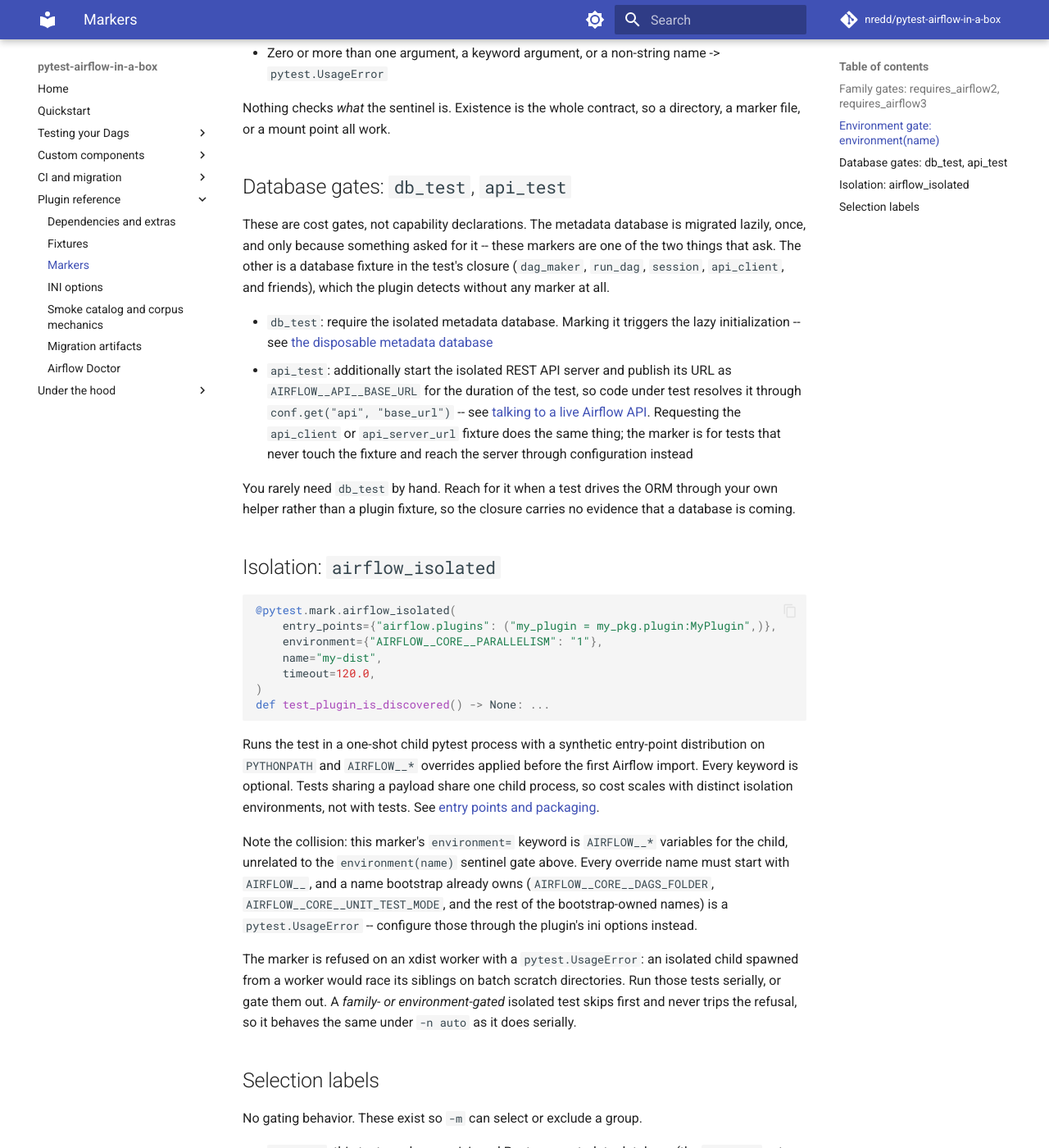
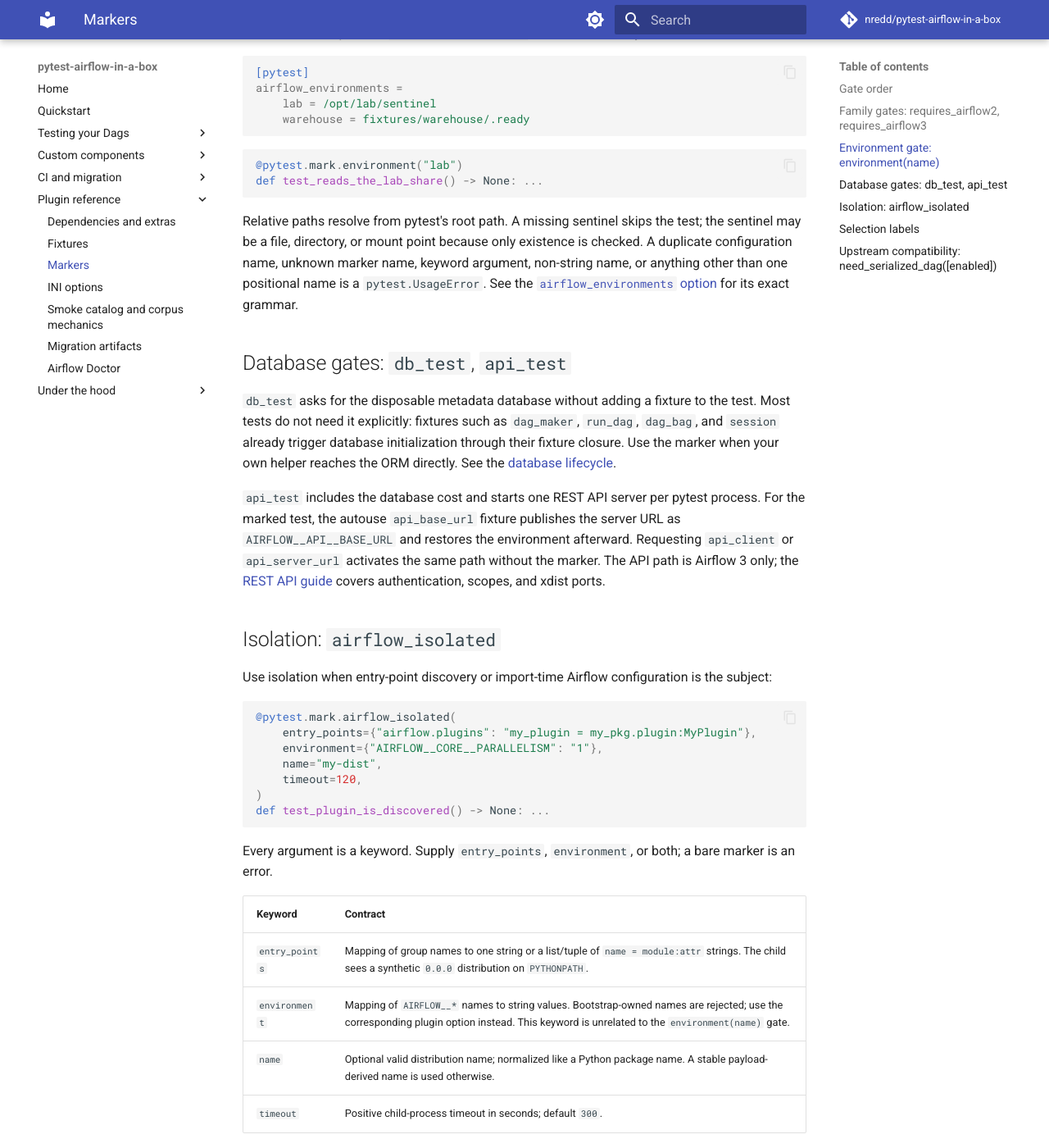
Before and after one commit to nredd/pytest-airflow-in-a-box, an MkDocs documentation site: the page built from docs/reference/markers.md, in a window 1280 px wide and 1400 px high, scrolled down 1986 px. Shown: the whole window at 82% size. Built offline with MkDocs 1.6.1 and Material for MkDocs 9.7.7, drawn with Linux system fonts in a browser that asks for light colours; comment, search, counter and statistics services are not loaded; some of the changed text lies outside the part shown.

Commit message:
docs: complete markers reference

````diff
--- a/docs/reference/markers.md
+++ b/docs/reference/markers.md
@@ -1,27 +1,37 @@
 # Markers
 
-Every marker here is a *gate*: it decides whether a test runs at all, and what the run has
-to pay for before it does. `pytest --markers` prints the same names with none of that, so
-this page is the vocabulary and the ordering.
+The plugin registers ten markers. Three gate execution, two activate resources, one creates an
+isolated child process, three are selection labels, and one is an upstream-compatible no-op.
+Use `pytest --markers` for the short descriptions; this page records their costs and behavior.
 
-Gate precedence, the order the plugin applies them in `pytest_runtest_setup`:
+| Marker | Apply it when | Effect |
+| --- | --- | --- |
+| `requires_airflow2` | The test is valid only on Airflow 2 | Import-free family gate; skips on Airflow 3 or without Airflow. |
+| `requires_airflow3` | The test is valid only on Airflow 3 | Import-free family gate; skips on Airflow 2 or without Airflow. |
+| `environment(name)` | The test needs an external environment represented by a sentinel path | Skips when the configured sentinel is absent; malformed or unknown names are errors. |
+| `db_test` | Your code reaches the metadata database without requesting a database fixture | Triggers lazy database initialization. |
+| `api_test` | Your code discovers the REST API through Airflow configuration instead of an API fixture | Triggers the database and API server, then publishes `api.base_url` for that test. Airflow 3 only. |
+| `airflow_isolated(...)` | Airflow must discover synthetic entry points or read different `AIRFLOW__*` values before import | Runs the test in a one-shot child pytest process. |
+| `postgres` | The test belongs in a Postgres-selected run | Label only; it neither selects Postgres nor checks Docker. |
+| `compat` | The test exercises the public consumer contract across certified runtimes | Label only; used by this repository's compatibility matrix. |
+| `smoke` | The item is one of the plugin's generated corpus checks | Label added automatically; the smoke option controls collection. |
+| `need_serialized_dag([enabled])` | An upstream-derived test carries this compatibility marker | Validated no-op; every persisted Dag already serializes. |
 
-1. Family -- `requires_airflow2` / `requires_airflow3`
-2. Environment -- `environment(name)`
-3. Isolation refusal -- `airflow_isolated` under xdist
-4. Database -- `db_test` / `api_test`
+## Gate order
 
-The order is the point. Family and environment gates run *before* the database check, so a
-test that is going to skip never pays the Airflow import or the metadata migration. The same
-ordering runs a second time at the end of collection: `_requires_database_at_collection`
-applies the family and environment gates to each database-marked item, and if every one of
-them would skip, the run initializes no database at all.
+Before a marked test runs, the plugin applies gates in this order:
+
+1. `requires_airflow2` / `requires_airflow3`
+2. `environment(name)`
+3. the `airflow_isolated` refusal under xdist
+4. `db_test` / `api_test` database initialization
+
+Family and environment gates therefore skip before an Airflow import or database migration.
+At the end of collection, the plugin makes the same prediction for database-using items; a
+serial run initializes no database when every such item will be gated out. Xdist workers
+initialize on their first surviving database test instead.
 
 ## Family gates: `requires_airflow2`, `requires_airflow3`
-
-Run this test only on the named Airflow family, auto-skip elsewhere. This is the marker pair
-that lets one suite stay green on both sides of a 2 -> 3 upgrade -- see
-[Migrating from Airflow 2 to 3](../guide/migration.md#migration-strict-mode).
 
 ```python
 import pytest
@@ -32,31 +42,21 @@
 
 
 @pytest.mark.requires_airflow2
-def test_legacy_smart_sensor() -> None: ...
+def test_legacy_behavior() -> None: ...
 ```
 
-Classification comes from `installed_family()`, an import-free probe keyed on the *core*
-distribution: `apache-airflow-core` present means the 3.x family, and only when it is absent
-does the probe fall back to `apache-airflow`'s major version. The obvious hand-rolled
-version -- `skipif(metadata.version("apache-airflow") < "3", ...)` -- raises
-`PackageNotFoundError` on a core-only Airflow 3 install, so it classifies a perfectly good
-3.x environment as "no Airflow" and silently skips the tests you wrote for it. An
-Airflow-free environment skips *both* directions, since neither requirement can hold.
+Use both markers without arguments. Classification inspects installed distribution metadata
+without importing Airflow: `apache-airflow-core` identifies Airflow 3; otherwise the
+`apache-airflow` major version identifies Airflow 2. An Airflow-free environment skips both
+markers. This also lets the [migration outcome diff](../guide/migration.md#diffing-outcomes-across-the-upgrade)
+classify these skips as `gated` rather than regressions.
 
-The probe never imports Airflow, so gating costs nothing.
-
-`would_family_gate()` recomputes the same condition semantically -- it does not parse a skip
-reason -- so the [migration outcome diff](../guide/migration.md#diffing-outcomes-across-the-upgrade)'s
-`--airflow-record` can tag an outcome `gated` and never mistake an environment-caused skip
-on a family-marked test for a family gate.
+Use these markers for a dual-family suite. Do not hand-roll a version check against only the
+`apache-airflow` distribution: a core-only Airflow 3 installation may not provide it.
 
 ## Environment gate: `environment(name)`
 
-Run this test only where a named sentinel path exists. The use case is a test that needs
-something the repo cannot provision: a mounted share, a VPN-reachable warehouse, a
-credentials file that only lives on the lab box.
-
-Declare the names and their sentinels once, as an `airflow_environments` ini line list:
+Declare sentinel paths in `airflow_environments`, then name exactly one:
 
 ```ini
 [pytest]
@@ -65,93 +65,81 @@
     warehouse = fixtures/warehouse/.ready
 ```
 
-Grammar, each line:
-
-- `name = path`. A line missing the `=`, the name, or the path is a `pytest.UsageError`
-- Relative paths resolve against the pytest rootpath, absolute paths are taken as-is
-- A duplicated name is a `pytest.UsageError`
-
-Then mark the test with exactly one of those names:
-
 ```python
 @pytest.mark.environment("lab")
 def test_reads_the_lab_share() -> None: ...
 ```
 
-Behavior:
-
-- Sentinel exists -> the test runs
-- Sentinel missing -> skipped, with the reason naming the path it looked for
-- Name not in `airflow_environments` -> `pytest.UsageError` listing the configured names.
-  A typo is an error, *not* a silent skip
-- Zero or more than one argument, a keyword argument, or a non-string name ->
-  `pytest.UsageError`
-
-Nothing checks *what* the sentinel is. Existence is the whole contract, so a directory, a
-marker file, or a mount point all work.
+Relative paths resolve from pytest's root path. A missing sentinel skips the test; the
+sentinel may be a file, directory, or mount point because only existence is checked. A
+duplicate configuration name, unknown marker name, keyword argument, non-string name, or
+anything other than one positional name is a `pytest.UsageError`. See the
+[`airflow_environments` option](ini-options.md#core) for its exact grammar.
 
 ## Database gates: `db_test`, `api_test`
 
-These are cost gates, not capability declarations. The metadata database is migrated lazily,
-once, and only because something asked for it -- these markers are one of the two things
-that ask. The other is a database fixture in the test's closure (`dag_maker`, `run_dag`,
-`session`, `api_client`, and friends), which the plugin detects without any marker at all.
+`db_test` asks for the disposable metadata database without adding a fixture to the test.
+Most tests do not need it explicitly: fixtures such as `dag_maker`, `run_dag`, `dag_bag`, and
+`session` already trigger database initialization through their fixture closure. Use the
+marker when your own helper reaches the ORM directly. See the
+[database lifecycle](../internals/test-environments.md#the-disposable-metadata-database).
 
-- `db_test`: require the isolated metadata database. Marking it triggers the lazy
-  initialization -- see [the disposable metadata database](../internals/test-environments.md#the-disposable-metadata-database)
-- `api_test`: additionally start the isolated REST API server and publish its URL as
-  `AIRFLOW__API__BASE_URL` for the duration of the test, so code under test resolves it
-  through `conf.get("api", "base_url")` -- see [talking to a live Airflow
-  API](../guide/rest-api.md). Requesting the `api_client` or `api_server_url` fixture does
-  the same thing; the marker is for tests that never touch the fixture and reach the server
-  through configuration instead
-
-You rarely need `db_test` by hand. Reach for it when a test drives the ORM through your own
-helper rather than a plugin fixture, so the closure carries no evidence that a database is
-coming.
+`api_test` includes the database cost and starts one REST API server per pytest process. For
+the marked test, the autouse `api_base_url` fixture publishes the server URL as
+`AIRFLOW__API__BASE_URL` and restores the environment afterward. Requesting `api_client` or
+`api_server_url` activates the same path without the marker. The API path is Airflow 3 only;
+the [REST API guide](../guide/rest-api.md) covers authentication, scopes, and xdist ports.
 
 ## Isolation: `airflow_isolated`
 
+Use isolation when entry-point discovery or import-time Airflow configuration is the subject:
+
 ```python
 @pytest.mark.airflow_isolated(
-    entry_points={"airflow.plugins": ("my_plugin = my_pkg.plugin:MyPlugin",)},
+    entry_points={"airflow.plugins": "my_plugin = my_pkg.plugin:MyPlugin"},
     environment={"AIRFLOW__CORE__PARALLELISM": "1"},
     name="my-dist",
-    timeout=120.0,
+    timeout=120,
 )
 def test_plugin_is_discovered() -> None: ...
 ```
 
-Runs the test in a one-shot child pytest process with a synthetic entry-point distribution on
-`PYTHONPATH` and `AIRFLOW__*` overrides applied before the first Airflow import. Every
-keyword is optional. Tests sharing a payload share one child process, so cost scales with
-distinct isolation environments, not with tests. See [entry points and
-packaging](../guide/custom-components-wiring.md#isolated-entry-point-discovery).
+Every argument is a keyword. Supply `entry_points`, `environment`, or both; a bare marker is
+an error.
 
-Note the collision: this marker's `environment=` keyword is `AIRFLOW__*` variables for the
-child, unrelated to the `environment(name)` sentinel gate above. Every override name must
-start with `AIRFLOW__`, and a name bootstrap already owns (`AIRFLOW__CORE__DAGS_FOLDER`,
-`AIRFLOW__CORE__UNIT_TEST_MODE`, and the rest of the bootstrap-owned names) is a
-`pytest.UsageError` -- configure those through the plugin's ini options instead.
+| Keyword | Contract |
+| --- | --- |
+| `entry_points` | Mapping of group names to one string or a list/tuple of `name = module:attr` strings. The child sees a synthetic `0.0.0` distribution on `PYTHONPATH`. |
+| `environment` | Mapping of `AIRFLOW__*` names to string values. Bootstrap-owned names are rejected; use the corresponding plugin option instead. This keyword is unrelated to the `environment(name)` gate. |
+| `name` | Optional valid distribution name; normalized like a Python package name. A stable payload-derived name is used otherwise. |
+| `timeout` | Positive child-process timeout in seconds; default `300`. |
 
-The marker is refused on an xdist worker with a `pytest.UsageError`: an isolated child
-spawned from a worker would race its siblings on batch scratch directories. Run those tests
-serially, or gate them out. A *family- or environment-gated* isolated test skips first and
-never trips the refusal, so it behaves the same under `-n auto` as it does serially.
+After deselection, tests in the same module with identical normalized payloads share one child
+pytest invocation. Outcomes are replayed into the outer session. Malformed payloads fail the
+session before tests begin.
+
+`airflow_isolated` is refused on an xdist worker because nested children would race on shared
+batch scratch paths. Run these tests serially. Family and environment gates still run first,
+so a gated isolated test skips instead of raising the xdist refusal. See
+[isolated entry-point discovery](../guide/custom-components-wiring.md#isolated-entry-point-discovery).
 
 ## Selection labels
 
-No gating behavior. These exist so `-m` can select or exclude a group.
+- `postgres` is only a `-m` label. To actually use Postgres, install the
+  [`postgres` extra](dependencies.md#extras) and pass `--airflow-db-backend=postgres`; Docker
+  must be available. CI can then select the labeled subset with `-m postgres` or include it in
+  a larger expression.
+- `compat` labels this repository's consumer-contract tests for the
+  [certified runtime matrix](../internals/compat-layer.md#what-ci-actually-exercises). It has no
+  runtime behavior and is rarely useful in a downstream suite.
+- `smoke` is added to generated catalog items. Enable their collection with
+  `--airflow-smoke` or `airflow_smoke = true`, then use normal `-m smoke` selection. See
+  [Smoke Tests](../guide/smoke-tests.md) and the [catalog mechanics](smoke.md).
 
-- `postgres`: this test needs a provisioned Postgres metadata database (the `postgres`
-  extra plus Docker). Nothing skips it for you -- select it, or deselect it with
-  `-m "not postgres"`. See [the disposable metadata database](../internals/test-environments.md#the-disposable-metadata-database)
-- `compat`: exercises the public plugin surface across certified runtimes. Used by this
-  repo's own matrix -- see
-  [Compatibility and certification](../internals/compat-layer.md#what-ci-actually-exercises)
-- `smoke`: carried by the bundled zero-boilerplate corpus checks, which are collected only
-  when `--airflow-smoke` / `airflow_smoke` is on. See [smoke checks over every
-  Dag](../guide/smoke-tests.md)
-- `need_serialized_dag([enabled])`: accepted for upstream compatibility and does nothing.
-  Every Dag serializes at persistence, so `dag_maker.serialized_dag` no longer needs it. The
-  argument is still validated, so a malformed marker fails loudly rather than lying
+## Upstream compatibility: `need_serialized_dag([enabled])`
+
+This marker accepts zero arguments or one positional boolean. Keyword, multiple, or non-boolean
+arguments are usage errors. It deliberately changes nothing: every Dag persisted by
+`dag_maker` already serializes, so `dag_maker.serialized_dag` is always available. Keep it
+while porting upstream tests; omit it in new tests. See
+[`tests_common` parity](../internals/tests-common-parity.md#scheduler-side-handles).
````
